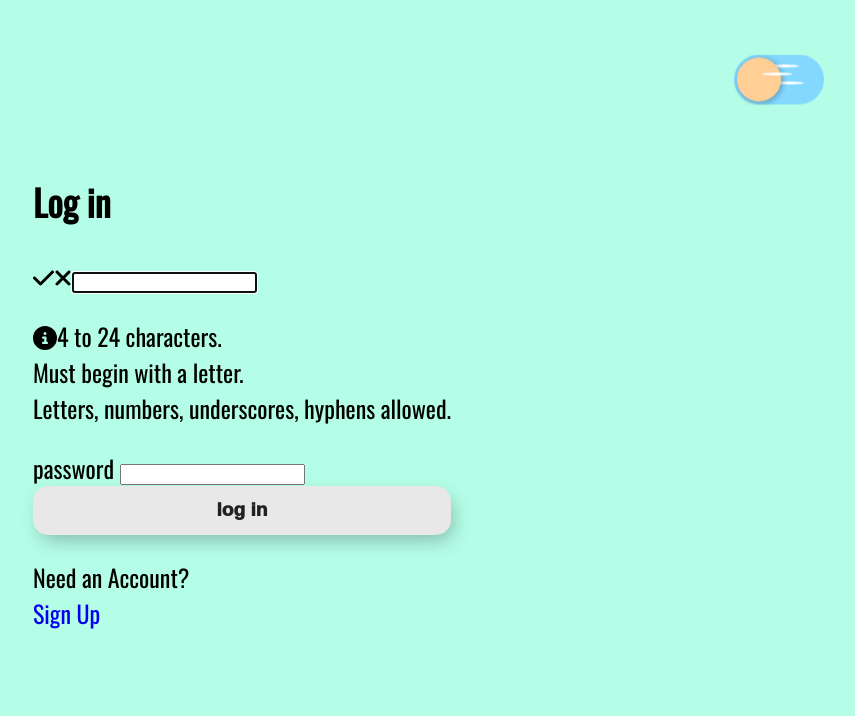
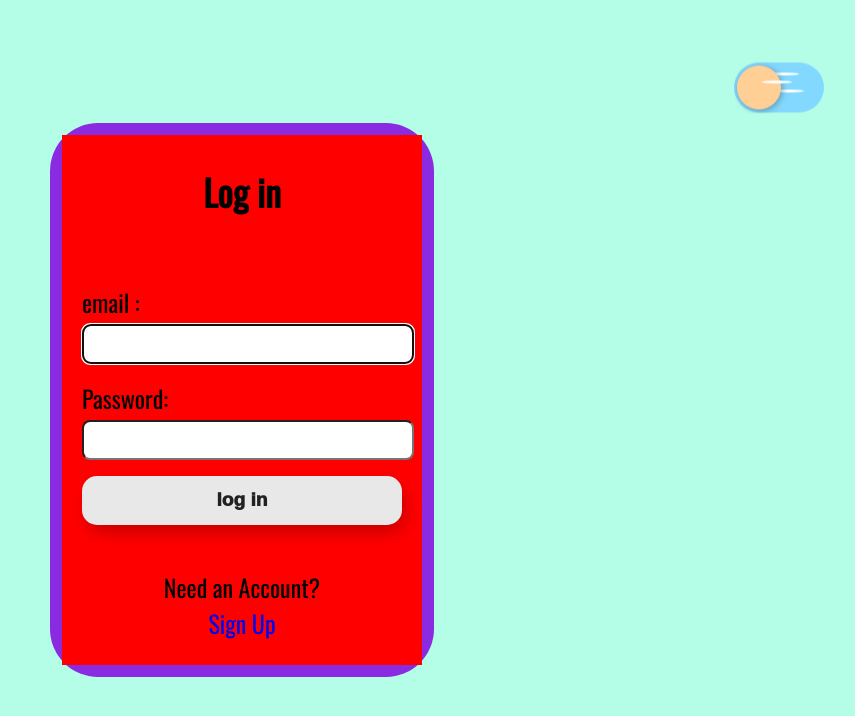
Before and after one commit to tahrer007/E-Penny-Bank, a React (Create React App) app in the folder client/: page /login in a window 1280 px wide. Shown: the top 716 px of the page, without its empty margins (398-1253 px from the left). Built offline with nearby package versions, Linux system fonts and the light colour scheme.

Commit message:
log in page styling

```diff
--- a/client/src/components/pages/login/LogIn.jsx
+++ b/client/src/components/pages/login/LogIn.jsx
@@ -6,7 +6,7 @@ import Instructions from "components/reusables/form/instructions/Instructions";
 import { useDispatch } from "react-redux";
 import { setCredentials } from "features/auth/authSlice";
 import { useLoginMutation } from "features/auth/authApiSlice";
-import "./LogIn";
+import "./logIn.scss";
 
 const LogIn = () => {
   const userRef = useRef();
@@ -16,10 +16,11 @@ const LogIn = () => {
   const from = location.state?.from?.pathname || "/welcome";
 
   const [user, setUser] = useState("");
-  const [validName, setValidName] = useState(false);
+  const [validUserName, setValidUserName] = useState(false);
   const [userFocus, setUserFocus] = useState(false);
 
   const [pwd, setPwd] = useState("");
+  const [validPwd,setValidPwd] =useState(false) ;
   const [pwdFocus, setPwdFocus] = useState(false);
 
   const [errMsg, setErrMsg] = useState("");
@@ -33,8 +34,12 @@ const LogIn = () => {
   }, []);
 
   useEffect(() => {
-    setValidName(validator.isEmail(user));
+    setValidUserName(validator.isEmail(user));
   }, [user]);
+  useEffect(() => {
+    const pwdLength = pwd.length >=4 && pwd.length <= 24;
+    setValidPwd(pwdLength);
+  }, [pwd]);
 
   useEffect(() => {
     setErrMsg("");
@@ -66,7 +71,7 @@ const LogIn = () => {
     }
   };
   return (
-    <div className="pageContainer signupPage">
+    <div className="authPage">
       {success ? (
         <section>
           <h1>you logged in , Success!</h1>
@@ -86,10 +91,14 @@ const LogIn = () => {
 
           <h1>Log in</h1>
           <form onSubmit={handleSubmit}>
+
+           {/*validInput,
+  invalidInput, */}
             <Label
+              labelName={"email :"}
               htmlFor={"username"}
-              valid1={validName}
-              valid2={validName || !user}
+              validInput={validUserName}
+              invalidInput={!validUserName && user}
             />
             <input
               type="text"
@@ -99,16 +108,22 @@ const LogIn = () => {
               onChange={(e) => setUser(e.target.value)}
               value={user}
               required
-              aria-invalid={validName ? "false" : "true"}
+              aria-invalid={validUserName ? "false" : "true"}
               aria-describedby="uidnote"
               onFocus={() => setUserFocus(true)}
               onBlur={() => setUserFocus(false)}
             />
             <Instructions
-              className={userFocus && user && !validName}
-              id="uidnote"
+              className={userFocus && user && !validUserName}
+              //id="uidnote"
+              id="username"
             />
-            <label htmlFor="password">password </label>
+            <Label
+              labelName={"Password: "}
+              htmlFor={"password"}
+              validInput={validPwd}
+              invalidInput={!validPwd && pwd}
+            />
             <input
               type="password"
               id="password"
@@ -120,8 +135,12 @@ const LogIn = () => {
               onFocus={() => setPwdFocus(true)}
               onBlur={() => setPwdFocus(false)}
             />
+            <Instructions
+              className={pwdFocus && pwd && !validPwd}
+              id="password"
+            />
 
-            <button disabled={!validName || !pwd ? true : false}>log in</button>
+            <button disabled={!validUserName || !pwd ? true : false}>log in</button>
           </form>
 
           <p>
--- a/client/src/components/pages/login/logIn.scss
+++ b/client/src/components/pages/login/logIn.scss
@@ -1,10 +1,84 @@
+@use "style/abstracts/global" as *;
+.authPage {
+  background-color: blueviolet;
+  text-align: center;
+  width: 30vw;
+  height: fit-content;
+  padding: 0.5em;
+  box-sizing: border-box;
+  border-radius: 2em;
+  //line-height: 1.2em;
 
-.loginPage{
+  section {
     display: flex;
     flex-direction: column;
+    align-items: center;
+    background-color: red;
+    box-sizing: border-box;
 
-    .form {
-        display: flex;
-        flex-direction: column;
+    //padding:1em;
+
+    form {
+      display: flex;
+      flex-direction: column;
+      justify-content: space-evenly;
+      flex-grow: 1;
+      padding-bottom: 1rem;
+
+      margin: 10px auto;
+      padding: 10px 20px;
+      width: 100%;
+      box-sizing: border-box;
+      height: 100%;
+
+      input[type="text"],
+      input[type="password"] {
+        padding: 0.25rem;
+        margin-top: 0.25rem;
+        border-radius: 0.5rem;
+        width: 100%;
+        font-size: inherit;
+      }
+
+      button {
+        text-align: center;
+        margin-top: 1rem;
+      }
     }
+  }
+  @media (orientation: portrait) and (max-width: $smallScreen) {
+    width: 90vw;
+    height: max-content;
+    border-radius: 2em;
+    padding: 2em;
+    background-color: chocolate;
+    section {
+      main {
+        h1 {
+          line-height: 1.5em;
+        }
+      }
+    }
+  }
+  /* @media (orientation: landScape) and (max-width: $landScapeWidth) {
+    width: 80%;
+    height: 95%;
+    border-radius: 2em;
+    background-color: pink;
+    line-height: 1rem;
+    section {
+      main {
+        h1 {
+          // font-size: 1em;
+          margin: 5px;
+        }
+      }
+      header {
+        .logoWrapper {
+          width: 21vmin;
+          height: 21vmin;
+        }
+      }
+    }
+  }*/
 }
--- a/client/src/components/reusables/form/instructions/Instructions.jsx
+++ b/client/src/components/reusables/form/instructions/Instructions.jsx
@@ -1,20 +1,25 @@
-import React from "react";
+import React, { useState, useEffect } from "react";
 import { faInfoCircle } from "@fortawesome/free-solid-svg-icons";
 import { FontAwesomeIcon } from "@fortawesome/react-fontawesome";
+import "./instructions.scss";
+const instructions = {
+  username: ["Valid e-mail address."],
+  password: [
+    " 8 to 24 characters.",
+    "Must include uppercase and lowercase letters, a number and a special character.",
+    "Allowed special characters: @ ! #",
+  ],
+  confirmPwd: ["Must match the first password input field."],
+};
+const Instructions = ({ className, id }) => {
+  const [textArr, SetTextArr] = useState(instructions[id] || null);
 
+  const content = instructions[id].map((item) => <li key={item}>{item}</li>);
 
-const Instructions = ({ className ,id}) => {
   return (
-    <p
-      id={id}
-      className={className ? "instructions" : "offscreen"}
-    >
-      <FontAwesomeIcon icon={faInfoCircle} />
-      4 to 24 characters.
-      <br />
-      Must begin with a letter.
-      <br />
-      Letters, numbers, underscores, hyphens allowed.
+    <p id={id} className={className ? "instructions" : "offscreen"}>
+       <FontAwesomeIcon icon={faInfoCircle} />
+      <ul>{content}</ul>
     </p>
   );
 };
--- a/client/src/components/reusables/form/instructions/instructions.scss
+++ b/client/src/components/reusables/form/instructions/instructions.scss
@@ -1 +1,30 @@
-;
+.instructions {
+    font-size: 0.75rem;
+    border-radius: 0.5rem;
+    background: #000;
+    color: #fff;
+    padding: 0.25rem;
+    position: relative;
+    bottom: -10px;
+    display: grid;
+    grid-template-columns: 1fr 9fr;
+    align-items: center;
+    p {
+        text-align: center;
+       margin: auto;
+    }
+    ul {
+        list-style-type: none;
+        margin: 0;
+        padding: 0;
+      }
+}
+
+.instructions > svg {
+    margin-right: 0.25rem;
+}
+
+.offscreen {
+    position: absolute;
+    left: -9999px;
+}
--- a/client/src/components/reusables/form/label/Label.jsx
+++ b/client/src/components/reusables/form/label/Label.jsx
@@ -1,22 +1,18 @@
 import React from "react";
-import {
-  faCheck,
-  faTimes,
-
-} from "@fortawesome/free-solid-svg-icons";
+import { faCheck, faTimes } from "@fortawesome/free-solid-svg-icons";
 import { FontAwesomeIcon } from "@fortawesome/react-fontawesome";
-
-const Label = ({ htmlFor, validInput ,labelName,valid1 ,valid2 }) => {
+import "./label.scss";
+const Label = ({ htmlFor, labelName, validInput, invalidInput }) => {
   return (
     <label htmlFor={htmlFor}>
       {labelName}
       <FontAwesomeIcon
         icon={faCheck}
-        className={valid1 ? "valid" : "hide"}
+        className={validInput ? "valid" : "hide"}
       />
       <FontAwesomeIcon
         icon={faTimes}
-        className={valid2 ? "hide" : "invalid"}
+        className={invalidInput ? "invalid" :"hide" }
       />
     </label>
   );
--- a/client/src/components/reusables/form/label/label.scss
+++ b/client/src/components/reusables/form/label/label.scss
@@ -1,9 +1,16 @@
+label {
+  margin-top: 1rem;
+  text-align: left;
+  .valid {
+    display: inline-block;
+    color: green;
+  }
+  .invalid {
+    display: inline-block;
+    color: greenyellow;
+  }
 
-.label {
-  .invalid {
-    display: block;
-  }
-  .valid {
+  .hide {
     display: none;
   }
 }
--- a/client/src/style/base/_reset.scss
+++ b/client/src/style/base/_reset.scss
@@ -81,6 +81,7 @@ button {
   transition: all 250ms;
   overflow: hidden;
   width: 100%;
+  cursor: pointer;
 
   @media (orientation: portrait) and (max-width: $smallScreen) {
     font-size: $fontSizeBtnMobile;
```
